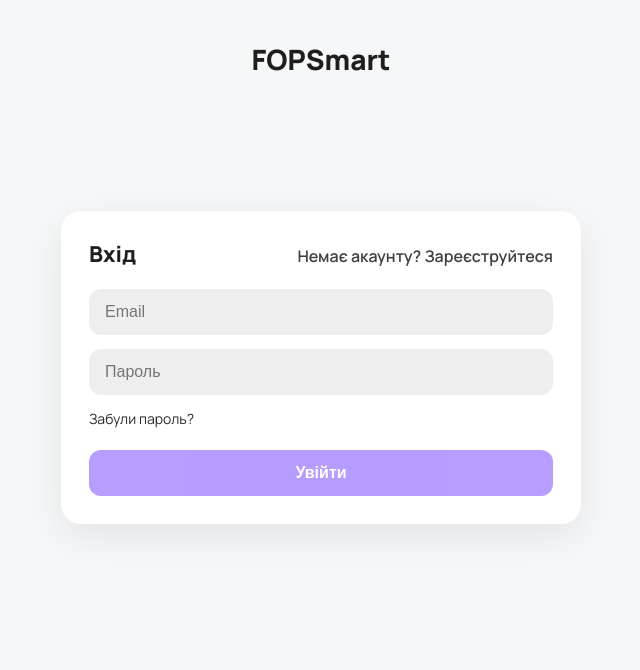
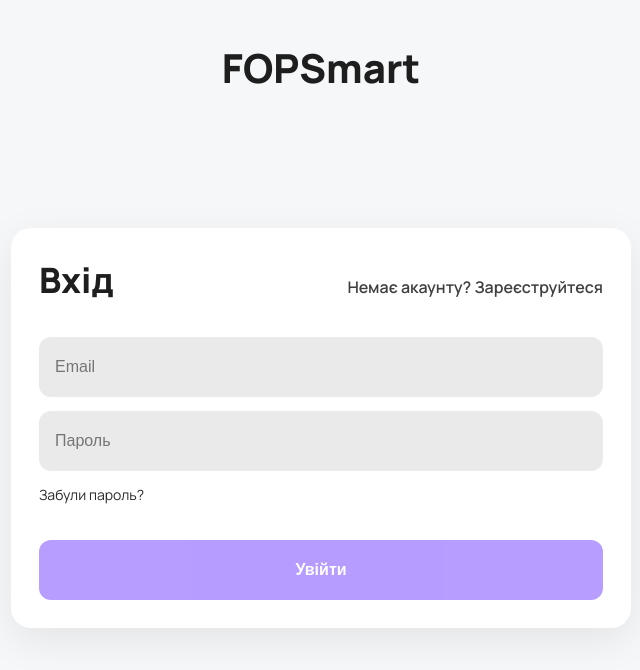
Before and after one commit to AnastasiiaBodnar/FOPsmart-frontend-web, a React (Vite) app: page /login in a window 1280 px wide. Shown: the top 670 px of the page, without its empty margins (319-959 px from the left). Built offline with nearby package versions, Linux system fonts and the light colour scheme.

Commit message:
update: login and register css

```diff
--- a/src/index.css
+++ b/src/index.css
@@ -5,6 +5,9 @@
   --dark-main: #1E1E1E;
   --dark-secondary: #2A2A2F;
   --accent-primary: #7C4DFF;
+  --grey: #EAEAEA;
+  --dark-grey: #7E7E82;
+  --light-grey: #969696;
 }
 
 * {
--- a/src/pages/Login/Login.css
+++ b/src/pages/Login/Login.css
@@ -1,5 +1,5 @@
 .login {
-  min-height: calc(100vh - 120px);
+  min-height: 100vh;
   background: var(--background);
   display: grid;
   place-items: start center;
@@ -8,14 +8,14 @@
 
 .login__brand {
   font-weight: 900;
-  font-size: 28px;
+  font-size: 40px;
   color: var(--dark-main);
-  margin-bottom: 16px;
 }
 
 .login__card {
+  height: 400px;
   width: 100%;
-  max-width: 520px;
+  max-width: 620px;
   background: #fff;
   border-radius: 20px;
   padding: 28px;
@@ -32,7 +32,7 @@
 }
 
 .login__head h2 {
-  font-size: 22px;
+  font-size: 35px;
   font-weight: 800;
   color: var(--dark-main);
 }
@@ -49,7 +49,7 @@
 
 .field input {
   width: 100%;
-  background: #eeeeef;
+  background: var(--grey);
   border: none;
   border-radius: 12px;
   padding: 14px 16px;
--- a/src/pages/Login/Login.jsx
+++ b/src/pages/Login/Login.jsx
@@ -28,7 +28,6 @@ export default function Login() {
   const onSubmit = (e) => {
     e.preventDefault();
     if (!isValid) return;
-    // TODO: виклик API логіну
     console.log("login payload:", form);
     alert("Логін успішний (поки без бекенда)");
   };
--- a/src/pages/Register/Register.css
+++ b/src/pages/Register/Register.css
@@ -1,5 +1,5 @@
 .register {
-  min-height: calc(100vh - 120px);
+  min-height: 100vh;
   background: var(--background);
   display: grid;
   place-items: start center;
@@ -14,6 +14,7 @@
 }
 
 .register__card {
+  height: 500px;
   width: 100%;
   max-width: 520px;
   background: #fff;
@@ -52,7 +53,7 @@
 
 .field input {
   width: 100%;
-  background: #eeeeef;
+  background: var(--grey);
   border: none;
   border-radius: 12px;
   padding: 14px 16px;
```
